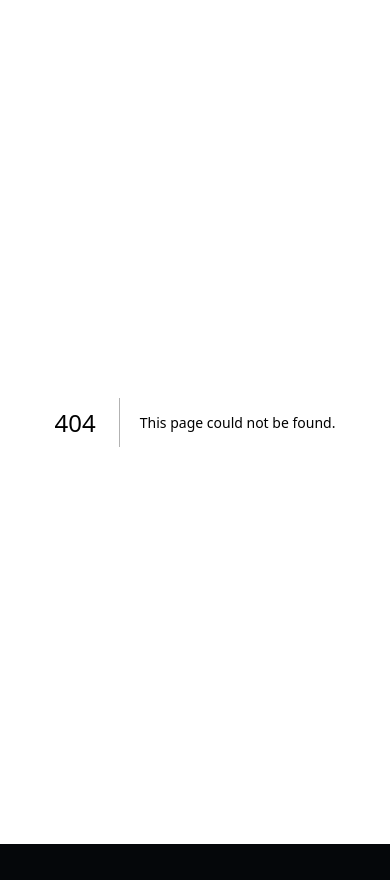
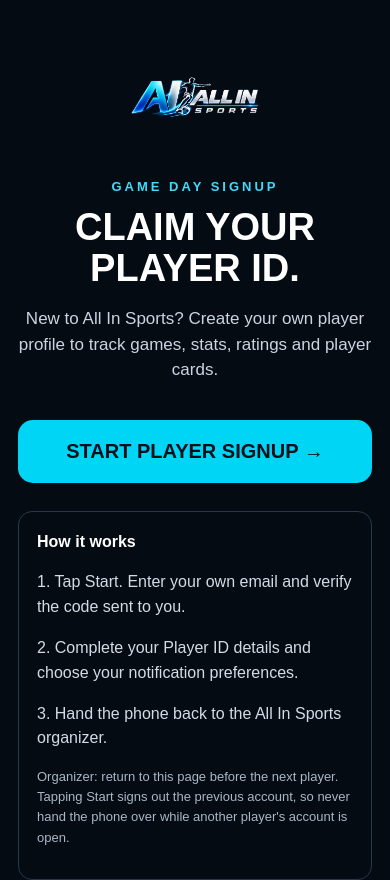
Before and after one commit to frankiep414/all-in-sports, a Next.js app: page /game-day in a window 390 px wide. Before the commit this address had no page. Shown: the top 880 px of the page. Before the commit the page ends 844 px from the top, so only its background shows below. Built offline with nearby package versions, Linux system fonts and the light colour scheme.

Commit message:
Add mobile game-day player signup handoff page (#86)

```diff
--- /dev/null
+++ b/app/game-day/page.tsx
@@ -0,0 +1,42 @@
+'use client';
+
+import { useState } from 'react';
+import { createClient } from '@supabase/supabase-js';
+
+export default function GameDayPage() {
+  const [busy,setBusy]=useState(false);
+  const [error,setError]=useState('');
+  async function prepareNext() {
+    if(busy)return;
+    setBusy(true);setError('');
+    try {
+      const url=process.env.NEXT_PUBLIC_SUPABASE_URL;
+      const key=process.env.NEXT_PUBLIC_SUPABASE_PUBLISHABLE_KEY;
+      if(!url||!key)throw new Error('Sign-up service is unavailable.');
+      const client=createClient(url,key);
+      const {error:signoutError}=await client.auth.signOut();
+      if(signoutError)throw signoutError;
+      localStorage.removeItem('allInPlayerId');
+      window.location.replace('/?auth=1');
+    }catch(e){setError(e instanceof Error?e.message:'Could not prepare signup.');setBusy(false);}
+  }
+  return <main style={{minHeight:'100dvh',background:'#050b13',color:'white',fontFamily:'Arial, sans-serif',padding:'32px 18px',display:'flex',alignItems:'center',justifyContent:'center'}}>
+    <section style={{maxWidth:470,width:'100%',textAlign:'center'}}>
+      <img src="/all-in-sports-future.png" alt="All In Sports" style={{width:130,height:130,objectFit:'contain'}} />
+      <p style={{color:'#42dafa',fontWeight:800,letterSpacing:3,fontSize:13}}>GAME DAY SIGNUP</p>
+      <h1 style={{fontSize:38,lineHeight:1.08,margin:'12px 0'}}>CLAIM YOUR PLAYER ID.</h1>
+      <p style={{fontSize:17,lineHeight:1.5,color:'#cbd5e1'}}>New to All In Sports? Create your own player profile to track games, stats, ratings and player cards.</p>
+      <button type="button" disabled={busy} onClick={prepareNext} style={{width:'100%',padding:20,background:'#00d5f5',color:'#03101a',border:0,borderRadius:15,fontSize:20,fontWeight:900,cursor:'pointer',marginTop:20}}>{busy?'Preparing…':'START PLAYER SIGNUP →'}</button>
+      {error&&<p role="alert" style={{color:'#ff9c9c'}}>{error}</p>}
+      <div style={{marginTop:28,padding:18,border:'1px solid #263849',borderRadius:14,textAlign:'left',lineHeight:1.55,color:'#d2dce7'}}>
+        <strong style={{color:'white'}}>How it works</strong>
+        <p>1. Tap Start. Enter your own email and verify the code sent to you.</p>
+        <p>2. Complete your Player ID details and choose your notification preferences.</p>
+        <p>3. Hand the phone back to the All In Sports organizer.</p>
+        <p style={{fontSize:13,color:'#aab7c5'}}>Organizer: return to this page before the next player. Tapping Start signs out the previous account, so never hand the phone over while another player's account is open.</p>
+      </div>
+      <p style={{fontSize:13,color:'#aab7c5',lineHeight:1.5,marginTop:22}}>Player photos are optional and handled separately with the player's permission. Do not photograph or upload someone without consent.</p>
+      <a href="https://www.allinsportsnj.com/game-day" style={{display:'block',marginTop:18,color:'#50dcff'}}>www.allinsportsnj.com/game-day</a>
+    </section>
+  </main>;
+}
```
